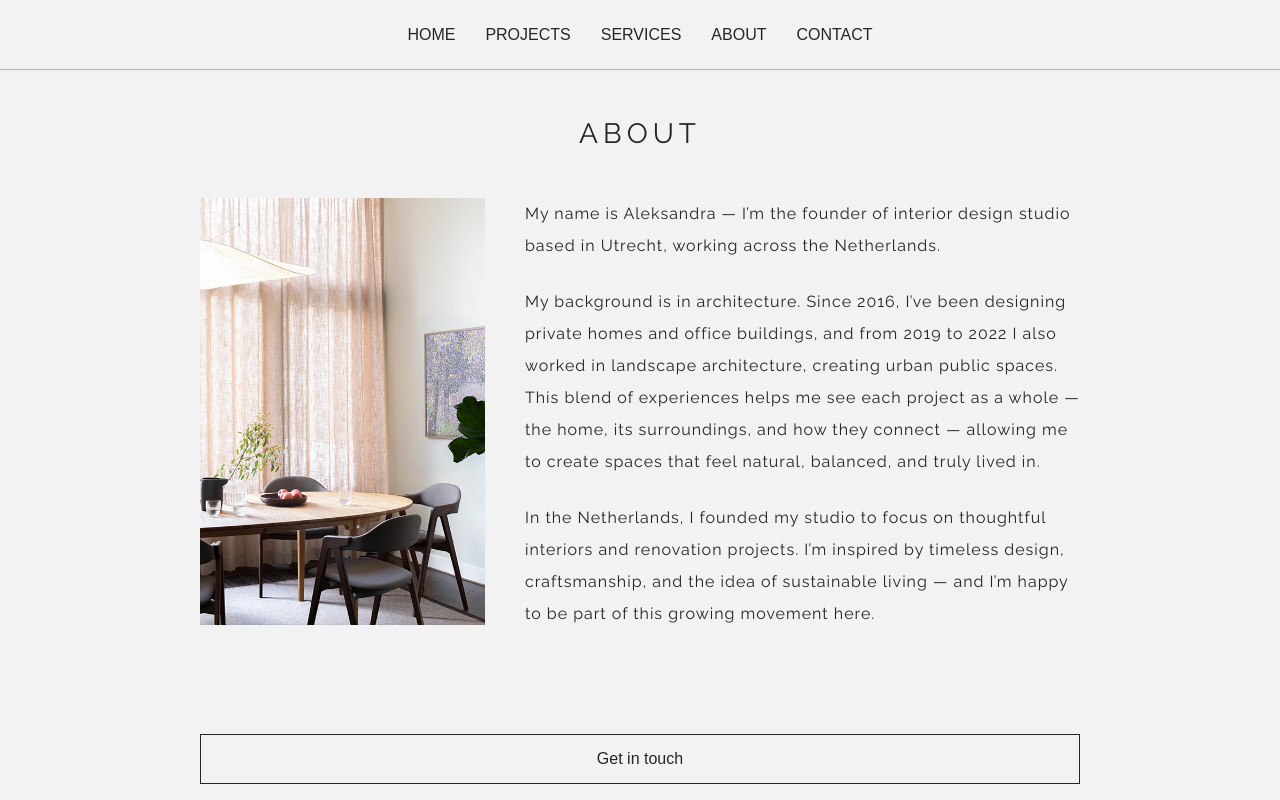
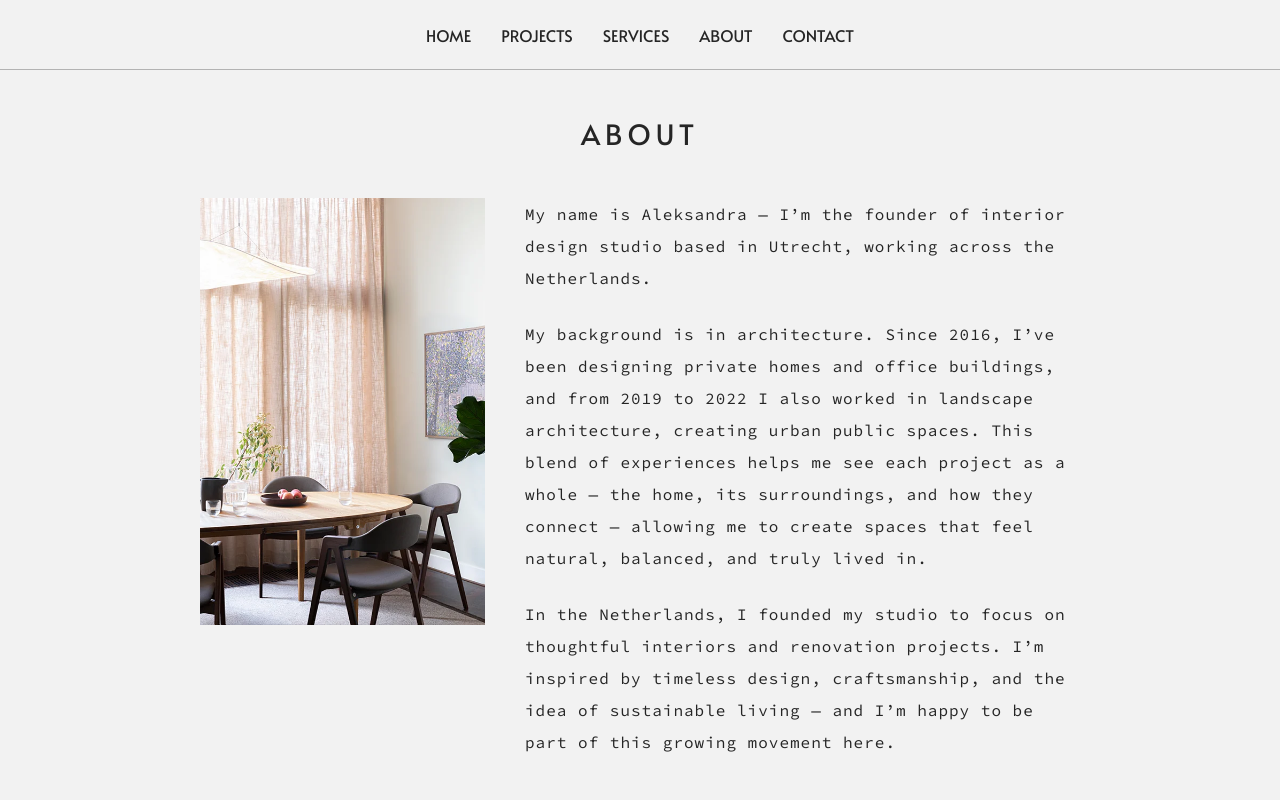
Before and after one commit to vrozaev/aleksandra-website, a Next.js app: page /about in a window 1280 px wide. Shown: the top 800 px of the page. Built offline with nearby package versions, Linux system fonts and the light colour scheme.

Commit message:
Added fonts

```diff
--- a/src/app/globals.css
+++ b/src/app/globals.css
@@ -10,6 +10,8 @@
   --foreground: var(--color-graphite);
   --accent: var(--color-red);
   --border-color: var(--color-gray);
+  --font-heading: var(--font-alata), Arial, Helvetica, sans-serif;
+  --font-body: var(--font-source-code-pro), "Courier New", monospace;
 
   --navigation-height: 70px;
   --footer-height: 60px;
@@ -30,7 +32,7 @@ body {
 body {
   color: var(--foreground);
   background: var(--background);
-  font-family: Arial, Helvetica, sans-serif;
+  font-family: var(--font-body);
   -webkit-font-smoothing: antialiased;
   -moz-osx-font-smoothing: grayscale;
 }
--- a/src/app/layout.tsx
+++ b/src/app/layout.tsx
@@ -2,12 +2,21 @@ import type { Metadata } from "next";
 import "./globals.css";
 import { Footer } from "@/ui/components/Footer/Footer";
 import { Navigation } from "@/ui/components/Navigation/Navigation";
-import { Raleway } from 'next/font/google'
+import { Alata, Source_Code_Pro } from "next/font/google";
 import { Content } from "@/ui/components/Content/Content";
 
-const raleway = Raleway({
-  subsets: ['latin', 'cyrillic'],
-})
+const alata = Alata({
+  subsets: ["latin"],
+  weight: "400",
+  variable: "--font-alata",
+  display: "swap",
+});
+
+const sourceCodePro = Source_Code_Pro({
+  subsets: ["latin"],
+  variable: "--font-source-code-pro",
+  display: "swap",
+});
 
 export const metadata: Metadata = {
   title: "Aleksandra Borisova Studio",
@@ -20,7 +29,7 @@ export default function RootLayout({
   children: React.ReactNode;
 }>) {
   return (
-    <html lang="en" className={raleway.className}>
+    <html lang="en" className={`${alata.variable} ${sourceCodePro.variable}`}>
       <body>
         <Navigation />
         <Content>
--- a/src/ui/components/Button/Button.module.css
+++ b/src/ui/components/Button/Button.module.css
@@ -1,6 +1,7 @@
 .button {
     cursor: pointer;
     color: var(--foreground);
+    font-family: var(--font-heading);
     transition: color 180ms ease, background-color 180ms ease, border-color 180ms ease;
 }
 
--- a/src/ui/components/Navigation/Navigation.module.css
+++ b/src/ui/components/Navigation/Navigation.module.css
@@ -3,6 +3,7 @@
     justify-content: center;
     align-items: center;
     height: var(--navigation-height);
+    font-family: var(--font-heading);
 }
 
 .navigation__link {
--- a/src/ui/components/Text/Text.module.css
+++ b/src/ui/components/Text/Text.module.css
@@ -1,5 +1,5 @@
 .h1 {
-    font-family: Raleway;
+    font-family: var(--font-heading);
     letter-spacing: 5px;
     font-size: 40px;
     line-height: 68px;
@@ -7,7 +7,7 @@
 }
 
 .h2 {
-    font-family: Raleway;
+    font-family: var(--font-heading);
     letter-spacing: 5px;
     font-size: 28px;
     line-height: 48px;
@@ -15,7 +15,7 @@
 }
 
 .body {
-    font-family: Raleway;
+    font-family: var(--font-body);
     letter-spacing: 1px;
     font-size: 16px;
     line-height: 32px;
```
